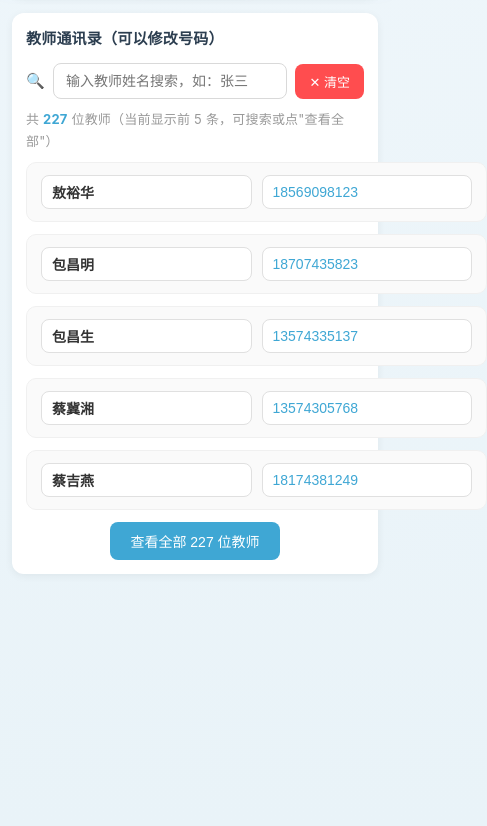
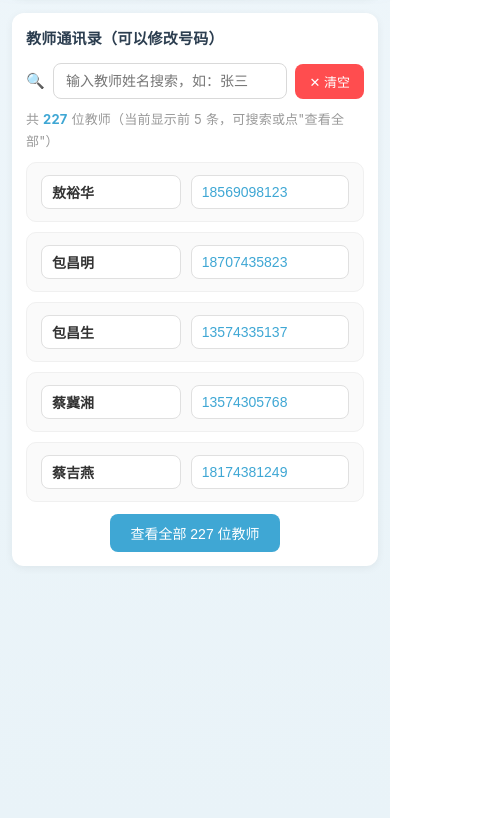
Before and after one commit to DDLZ43/-V12, a website: page editor.html in a window 390 px wide. Shown: the part 853-1679 px from the top of the page, 487 px wide, since content can reach past the window. Drawn offline with Linux system fonts and the light colour scheme.

Commit message:
Update data 9 周六8/6/_1137

```diff
--- a/editor.html
+++ b/editor.html
@@ -277,10 +277,17 @@
   .editor-table tbody td { width: 96px; min-width: 96px; max-width: 96px; padding: 3px 2px; }
   .editor-table .course-box { height: 42px; padding: 2px 2px; }
   .editor-table .cell-input { font-size: 12px; }
-  .contacts-grid { grid-template-columns: 1fr; }
-  .contact-edit-card input[data-field=name] { flex: 1; width: auto; min-width: 80px; }
-  .contact-edit-card input[data-field=phone] { flex: 1; width: auto; }
-}
+  .contacts-grid { grid-template-columns: 1fr; gap: 10px; max-width: 100%; }
+  .contact-edit-card { max-width: 100%; min-width: 0; }
+  /* 姓名/电话输入框：允许收缩，避免长手机号撑宽卡片、超出容器 */
+  .contact-edit-card input {
+    flex: 1 1 auto;
+    width: auto;
+    min-width: 0;
+    max-width: 100%;
+    box-sizing: border-box;
+  }
+  }
 
 /* ===== 编辑器标题：居中 + 标题字体 ===== */
 .header-inner { justify-content: center !important; }
```
